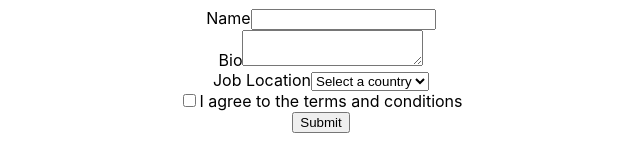
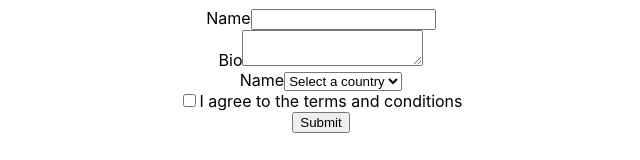
Before and after one commit to JonathanHYYan/React-Testing-Tutorial, a React (Create React App) app in the folder react-testing-with-jest/: page / in a window 1280 px wide. Shown: the part 123-283 px from the top of the page, without its empty margins (319-959 px from the left). Built offline with nearby package versions, Linux system fonts and the light colour scheme.

Commit message:
React Testing Library 20

```diff
--- a/react-testing-with-jest/src/component/application.tsx/application.tsx
+++ b/react-testing-with-jest/src/component/application.tsx/application.tsx
@@ -13,7 +13,7 @@
         <textarea id="bio" />
       </div>
       <div>
-        <label htmlFor="jobb-location">Job Location</label>
+        <label htmlFor="job-location">Name</label>
         <select id="job-location">
           <option value="">Select a country</option>
           <option value="US">United States</option>
```
Also changed, not shown: 1 other file (tests, documents, lock files or other folders).
